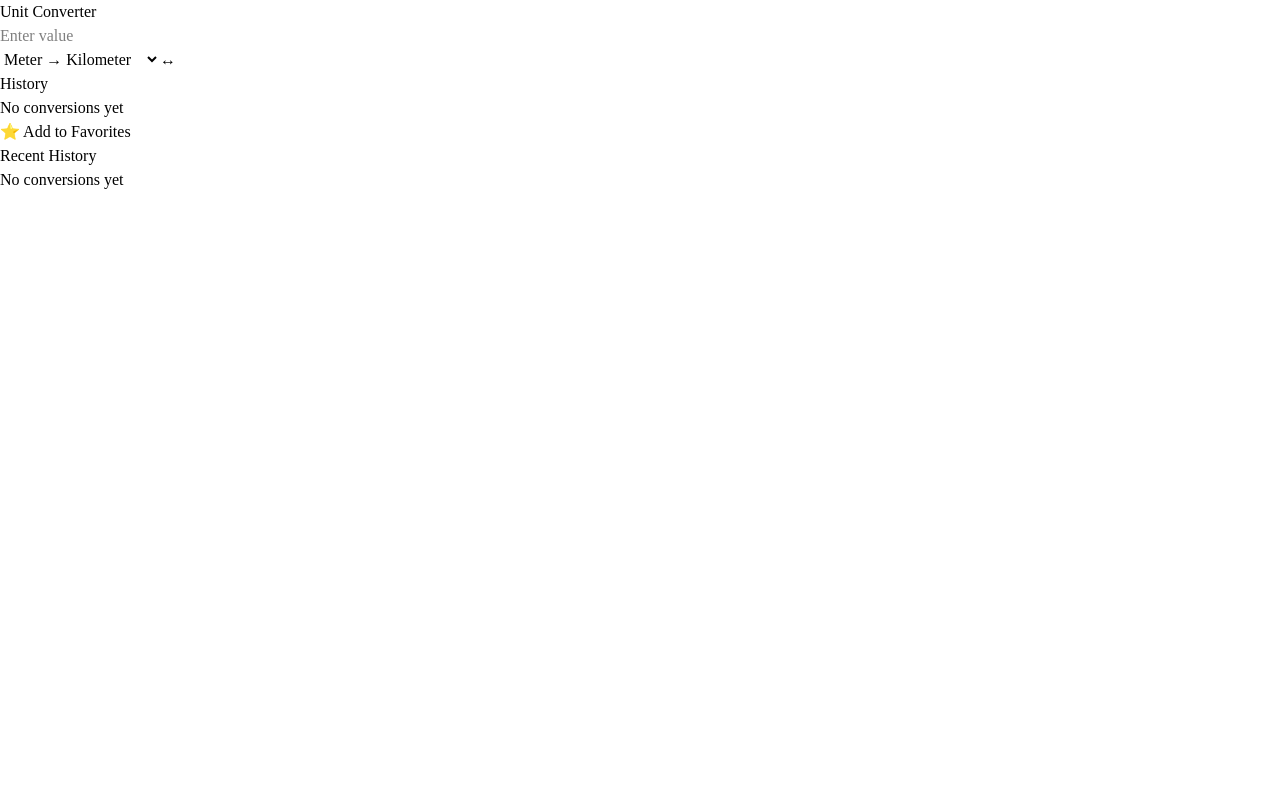
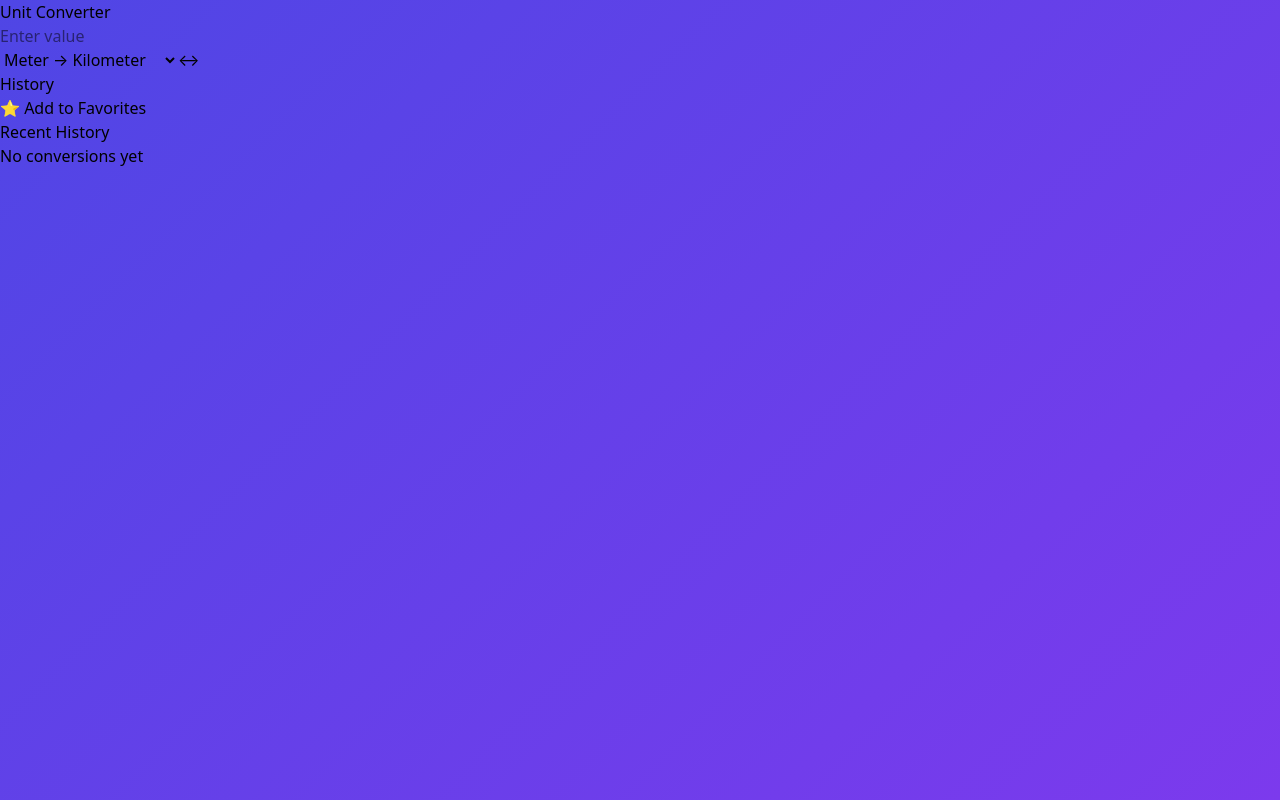
Before and after one commit to AmayaMihindusiri/Unit-Converter-Application, a React (Vite) app: page / in a window 1280 px wide. Built offline with nearby package versions, Linux system fonts and the light colour scheme.

Commit message:
fix: define clearHistory and remove tailwind remnants

```diff
--- a/src/App.jsx
+++ b/src/App.jsx
@@ -67,6 +67,11 @@
     localStorage.setItem("history", JSON.stringify(updated));
   }, [result]);
 
+  const clearHistory = () => {
+    localStorage.removeItem("history");
+    setHistory([]);
+  };
+
   const swapUnits = () => {
     const [a, b] = pair.split("-");
     const swapped = `${b}-${a}`;
@@ -128,6 +133,13 @@
           )}
         </div>
 
+        {/* Result */}
+        {result && (
+          <div className="text-center text-xl font-semibold text-blue-700">
+            {result}
+          </div>
+        )}
+
         {/* History */}
         <div>
           <div className="flex justify-between items-center mb-2">
@@ -141,29 +153,7 @@
               </button>
             )}
           </div>
-
-          {history.length === 0 ? (
-            <p className="text-sm text-slate-400">No conversions yet</p>
-          ) : (
-            <ul className="space-y-2 max-h-40 overflow-y-auto">
-              {history.map((item) => (
-                <li
-                  key={item.id}
-                  className="text-sm bg-slate-100 rounded px-2 py-1"
-                >
-                  {item.output}
-                </li>
-              ))}
-            </ul>
-          )}
         </div>
-
-        {/* Result */}
-        {result && (
-          <div className="text-center text-xl font-semibold text-blue-700">
-            {result}
-          </div>
-        )}
 
         {/* Favorites */}
         <button
--- a/src/index.css
+++ b/src/index.css
@@ -1,7 +1,10 @@
-@tailwind base;
-@tailwind components;
-@tailwind utilities;
+* {
+  box-sizing: border-box;
+}
 
-body{
+body {
   margin: 0;
+  font-family: system-ui, -apple-system, BlinkMacSystemFont, sans-serif;
+  background: linear-gradient(135deg, #4f46e5, #7c3aed);
+  min-height: 100vh;
 }
```
